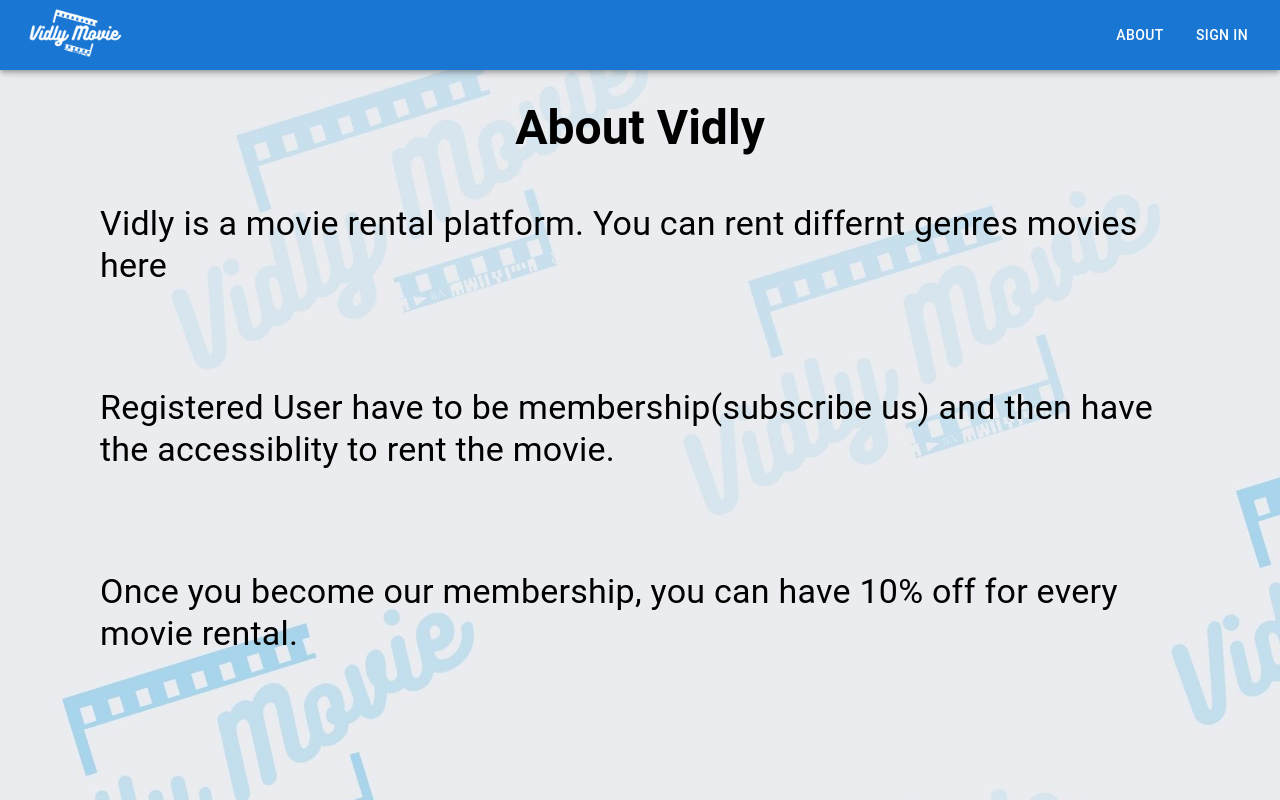
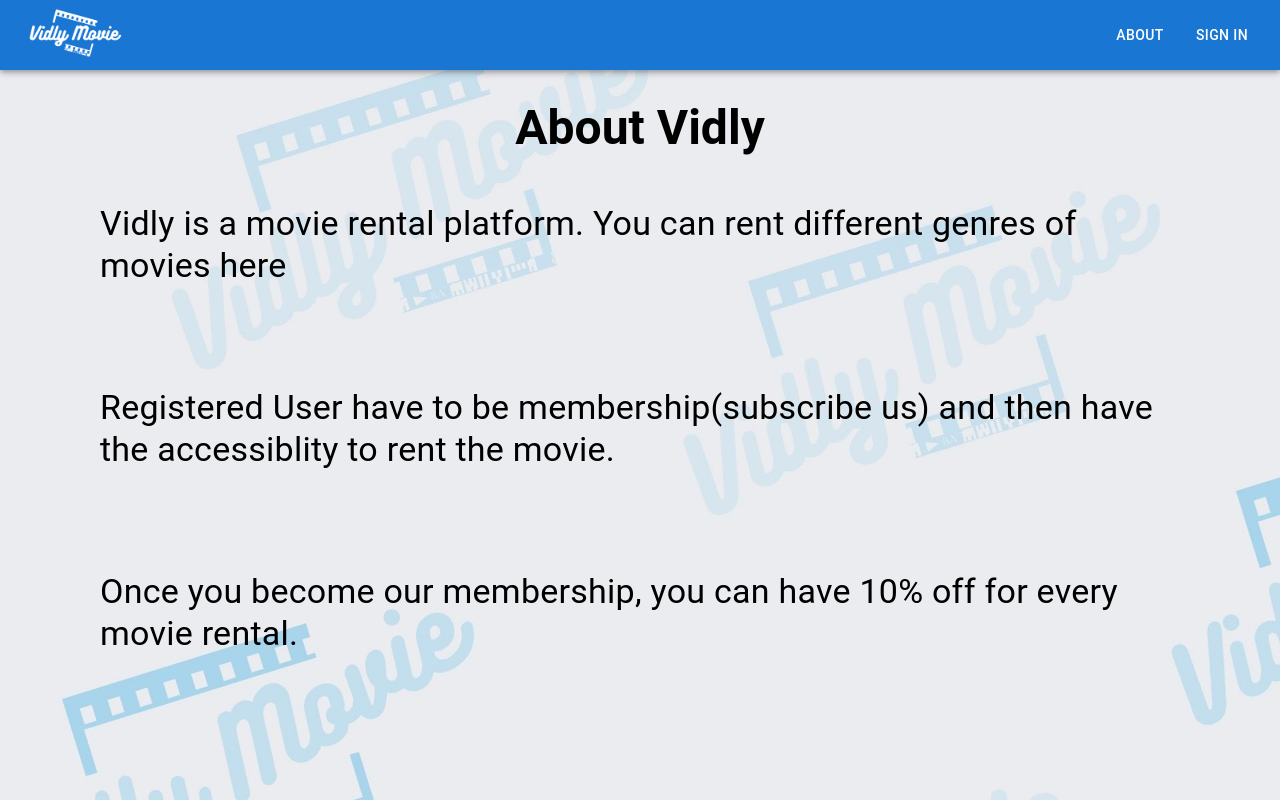
Before and after one commit to Mattmsun/vidly_frontend, a React (Create React App) app: page /about in a window 1280 px wide. Shown: the top 800 px of the page. Built offline with nearby package versions, Linux system fonts and the light colour scheme.

Commit message:
spelling errors

```diff
--- a/src/components/About.js
+++ b/src/components/About.js
@@ -15,8 +15,8 @@ const About = () => {
 
       <Box sx={{ paddingLeft: "100px", paddingRight: "100px" }}>
         <Typography variant="h4" align="left">
-          Vidly is a movie rental platform. You can rent differnt genres movies
-          here
+          Vidly is a movie rental platform. You can rent different genres of
+          movies here
         </Typography>
 
         <Box sx={{ paddingTop: "100px" }}>
--- a/src/components/Home.js
+++ b/src/components/Home.js
@@ -256,7 +256,7 @@ const Home = () => {
                     minHeight: "40px",
                   }}
                 >
-                  SING IN WITH PARTNER
+                  SIGN IN WITH PARTNER
                 </Button>
               </Grid>
             </Grid>
```
